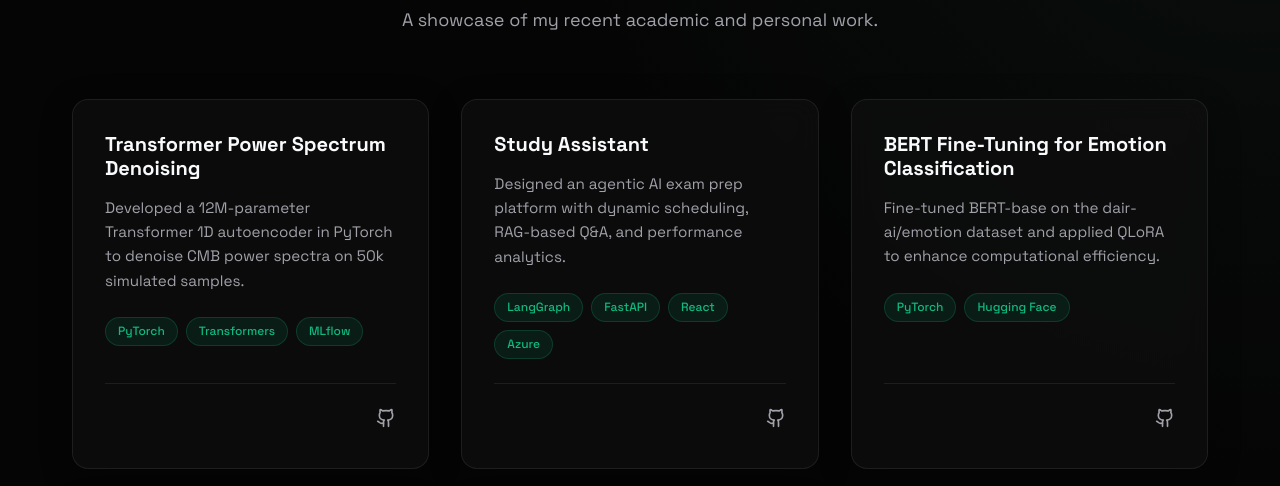
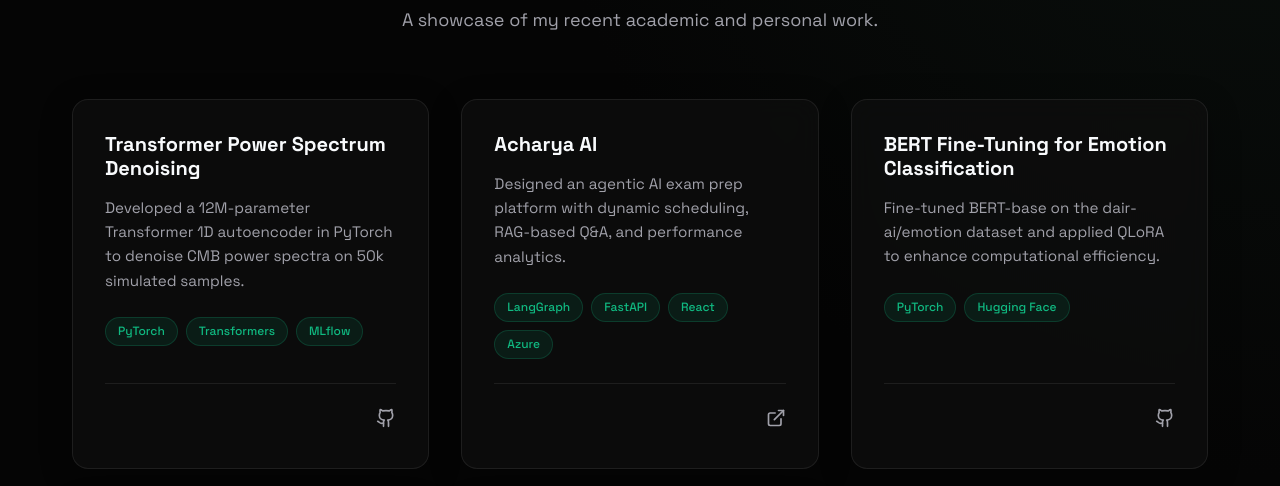
Before and after one commit to rohitptnk/portfolio, a React (Vite) app: page / in a window 1280 px wide. Shown: the part 2680-3166 px from the top of the page. Built offline with nearby package versions, Linux system fonts and the light colour scheme.

Commit message:
Add acharya website

```diff
--- a/src/components/Projects.tsx
+++ b/src/components/Projects.tsx
@@ -10,10 +10,10 @@ const Projects = () => {
       links: { github: "https://github.com/rohitptnk/cosmoformer" },
     },
     {
-      title: "Study Assistant",
+      title: "Acharya AI",
       description: "Designed an agentic AI exam prep platform with dynamic scheduling, RAG-based Q&A, and performance analytics.",
       tags: ["LangGraph", "FastAPI", "React", "Azure"],
-      links: { github: "https://github.com/rohitptnk/study-assistant" },
+      links: { website: "https://acharya-v2-production.up.railway.app " },
     },
     {
       title: "BERT Fine-Tuning for Emotion Classification",
```
